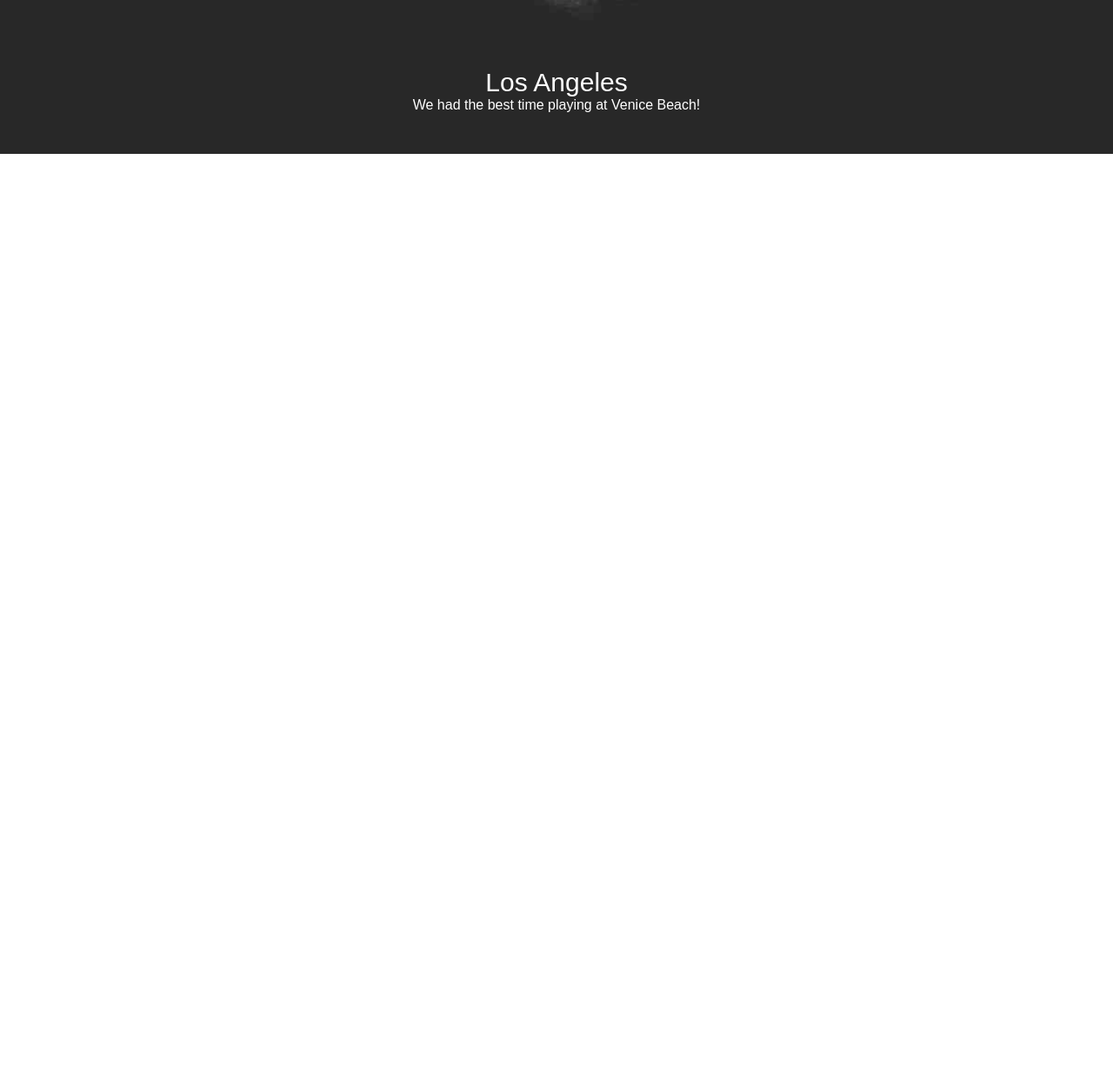
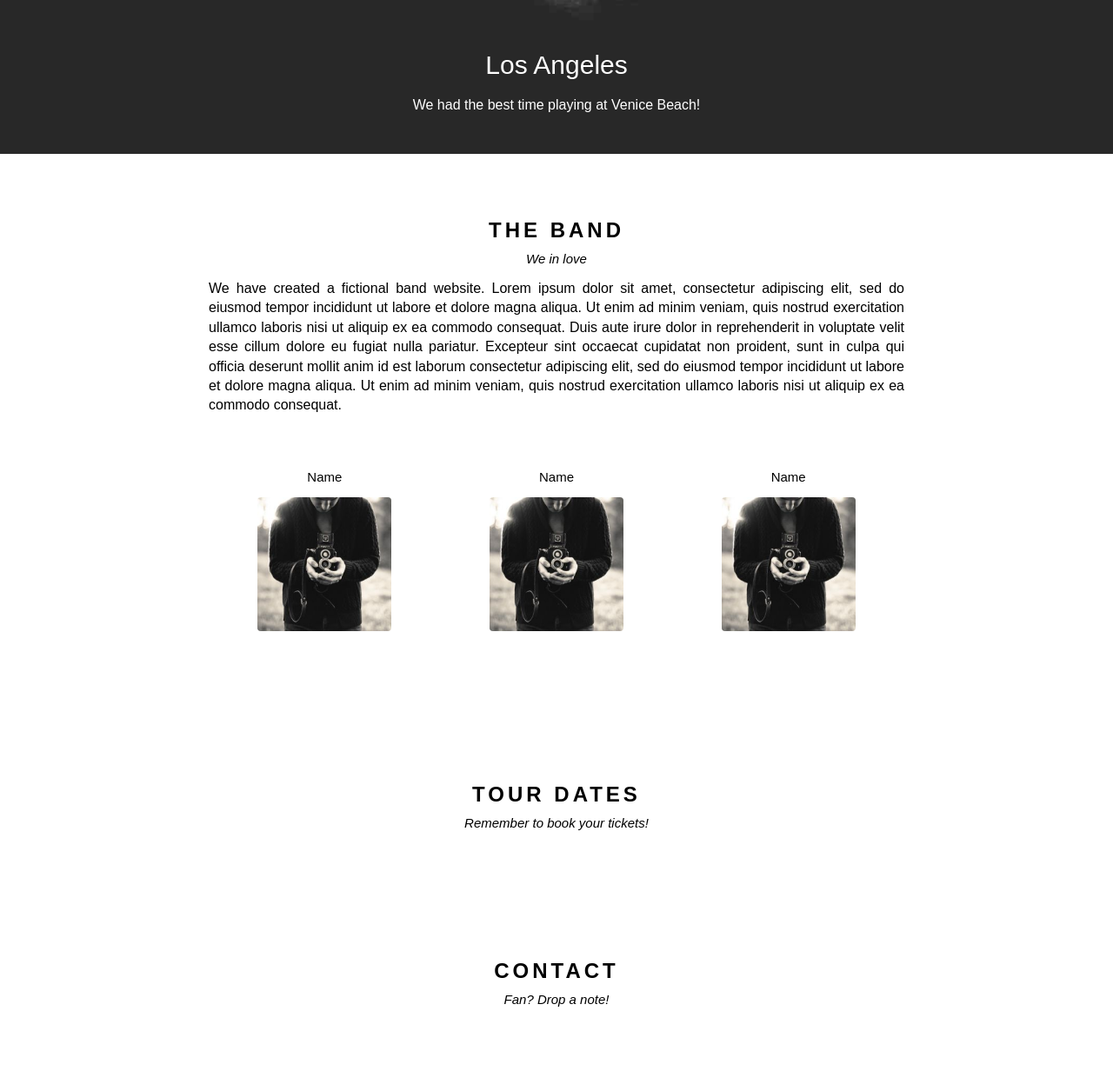
Before and after one commit to BuiAnhTienn/Front-end, a plain HTML site: page index.html in a window 1280 px wide. Shown: the part 509-1741 px from the top of the page at 87% size. Before the commit the page ends 800 px from the top, so only its background shows below. Drawn offline with Linux system fonts and the light colour scheme.

Commit message:
update content

```diff
--- a/assets/css/style.css
+++ b/assets/css/style.css
@@ -110,10 +110,67 @@ cho từng khối luôn nhé */
 #slider .text-header {
   color: white;
   font-size: 30px;
+  margin: 20px;
 }
 #slider .text-descriton {
   color: white;
 }
+
+#content .content-section {
+  width: 800px;
+  padding-top: 64px;
+  padding-bottom: 64px;
+  margin-left: auto;
+  margin-right: auto;
+}
+#content .content-heading {
+  text-align: center;
+  margin: 10px 0px;
+  letter-spacing: 4px;
+}
+#content .content-sub-heading {
+  text-align: center;
+  font-size: 15px;
+  margin: 10px 0px;
+}
+
+#content .content-Main {
+  margin: 15px 0px;
+  text-align: justify;
+  line-height: 1.4;
+}
+
+#content .picture-section {
+  padding: 32px 0px;
+  overflow: hidden;
+}
+#content .picture-section .third {
+  /* display: inline-block; */
+
+  /* viết display như trên cũng được có 2 cách vì thẻ div có tính block sẽ thành hàng dọc */
+  /* viết float để đẩy nó qua đâu đó tùy */
+  float: left;
+  /* khi dùng fload lâu nó sẽ bị lỗi kiểu bị đề lên ,
+  hoặc không ôm được thẻ con khắc phục bằng
+  overflow là nó đẩy căng ra lại ,
+  hoặc có thể dùng clear = both bằng cách tạo 1 thẻ div ở ngay dưới */
+  /* transform: scale(0.7); */
+  width: 33.33333%;
+  text-align: center;
+}
+
+#content .picture-section .third img {
+  /* đặt 1 cái width th là cái còn lại tự động là ảnh nhé */
+  width: 154px;
+
+  border-radius: 4px;
+}
+
+#content .picture-section .third p {
+  font-size: 15px;
+  margin: 15px 0px;
+}
+
 #content {
 }
 #foodter {
--- a/index.html
+++ b/index.html
@@ -36,10 +36,61 @@
       <div id="slider">
         <div class="text">
           <div class="text-header">Los Angeles</div>
-          <div class="text-descriton">We had the best time playing at Venice Beach!</div>
+          <div class="text-descriton">
+            We had the best time playing at Venice Beach!
+          </div>
         </div>
       </div>
-      <div id="content"></div>
+      <div id="content">
+        <div class="content-section">
+          <div class="content-heading"><h2>THE BAND</h2></div>
+          <div class="content-sub-heading"><i>We in love</i></div>
+          <div class="content-Main">
+            <p>
+              We have created a fictional band website. Lorem ipsum dolor sit
+              amet, consectetur adipiscing elit, sed do eiusmod tempor
+              incididunt ut labore et dolore magna aliqua. Ut enim ad minim
+              veniam, quis nostrud exercitation ullamco laboris nisi ut aliquip
+              ex ea commodo consequat. Duis aute irure dolor in reprehenderit in
+              voluptate velit esse cillum dolore eu fugiat nulla pariatur.
+              Excepteur sint occaecat cupidatat non proident, sunt in culpa qui
+              officia deserunt mollit anim id est laborum consectetur adipiscing
+              elit, sed do eiusmod tempor incididunt ut labore et dolore magna
+              aliqua. Ut enim ad minim veniam, quis nostrud exercitation ullamco
+              laboris nisi ut aliquip ex ea commodo consequat.
+            </p>
+          </div>
+
+          <div class="picture-section">
+            <div class="third">
+              <p>Name</p>
+              <img src="/assets/img/bandmember.jpg" alt="">
+            </div>
+            <div class="third">
+              <p>Name</p>
+              <img src="/assets/img/bandmember.jpg" alt="">
+            </div>
+            <div class="third">
+              <p>Name</p>
+              <img src="/assets/img/bandmember.jpg" alt="">
+            </div>
+          </div>
+        </div>
+
+        <div class="content-section">
+          <div class="content-heading"><h2>TOUR DATES</h2></div>
+          <div class="content-sub-heading">
+            <i>Remember to book your tickets!</i>
+          </div>
+        </div>
+
+        <div class="content-section">
+          <div class="content-heading"><h2>CONTACT</h2></div>
+          <div class="content-sub-heading">
+            <i>Fan? Drop a note!</i>
+          </div>
+        </div>
+      </div>
       <div id="foodter"></div>
     </div>
   </body>
```
Also changed, not shown: assets/img/bandmember.jpg (added).
